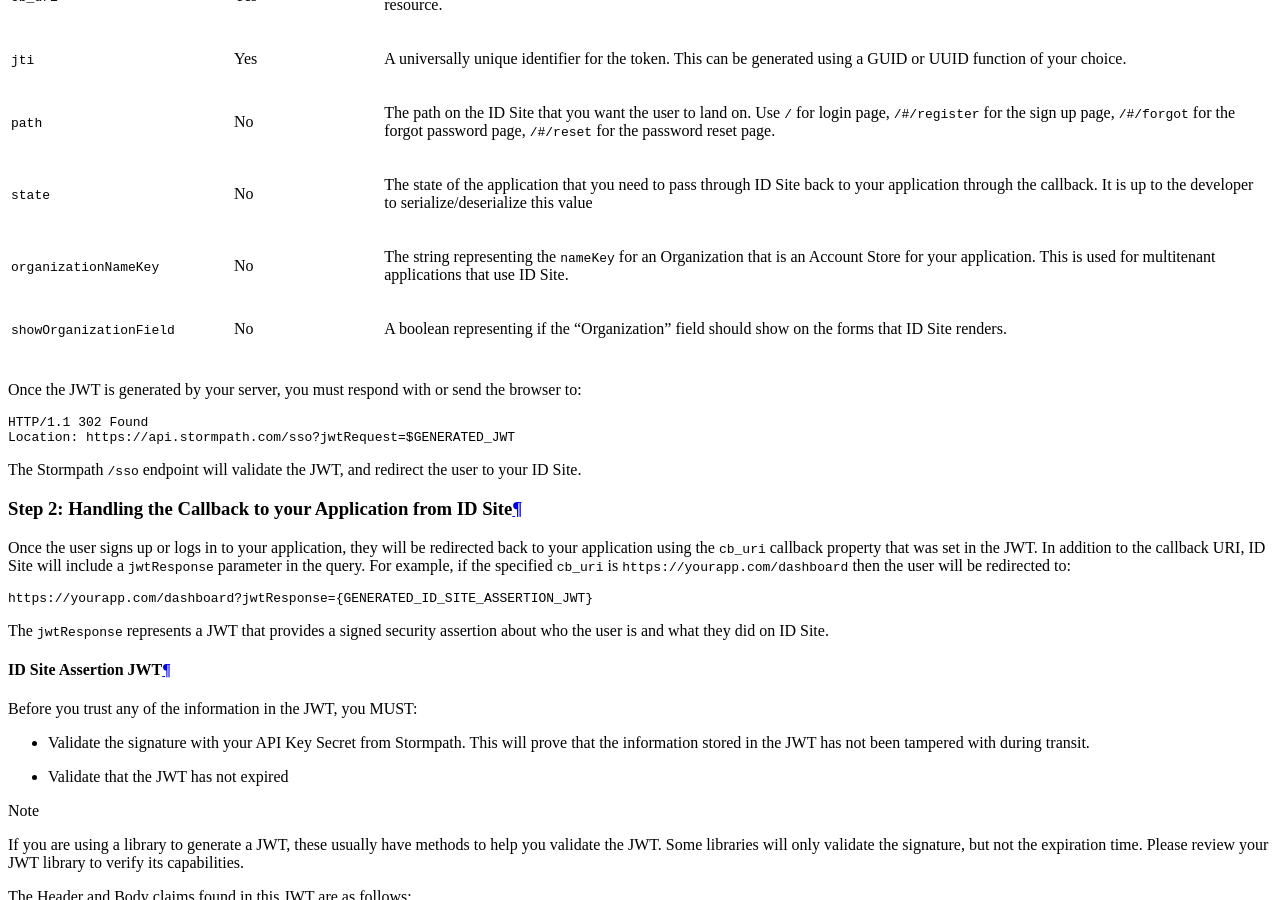
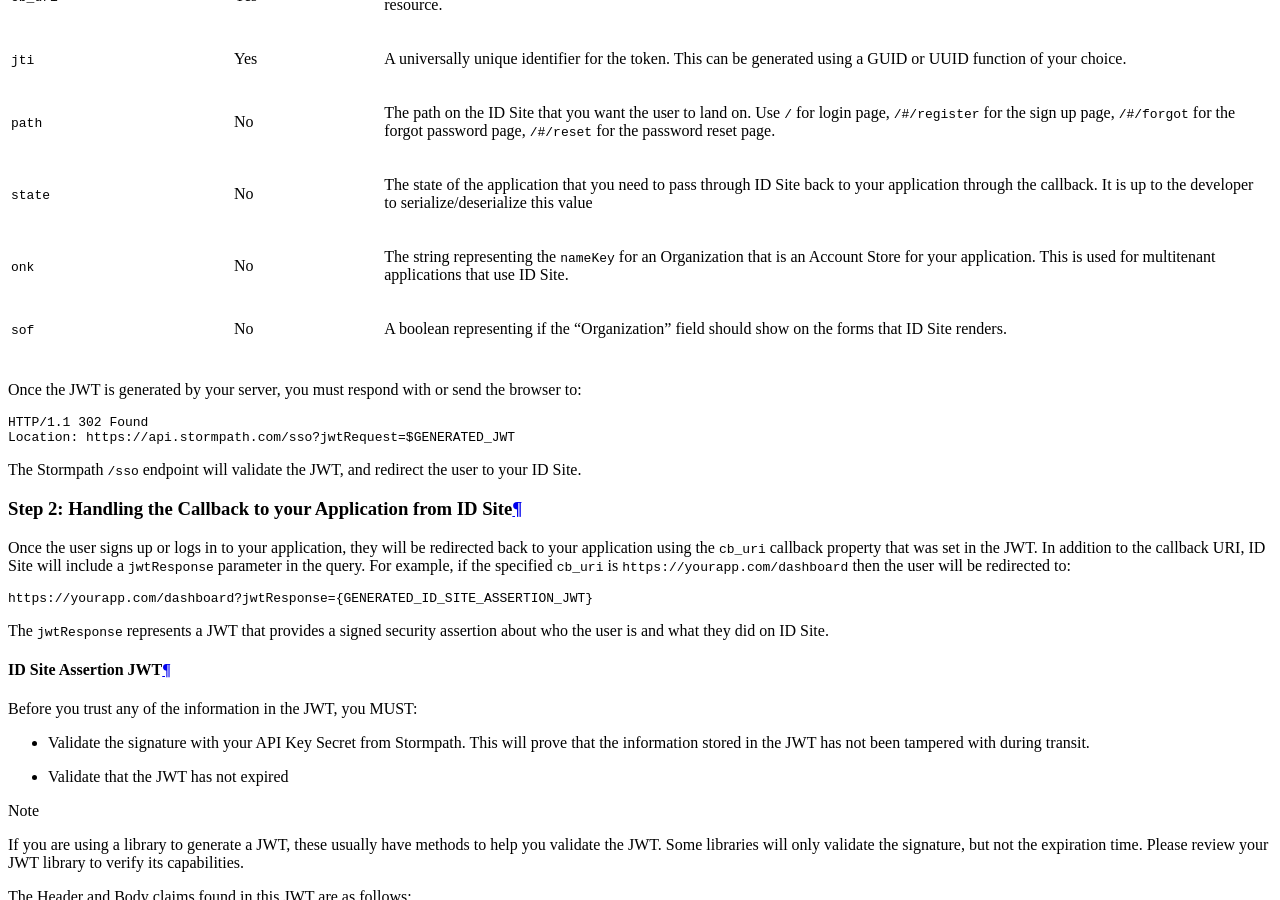
Before and after one commit to stormpath/stormpath-documentation, a Sphinx documentation site: the page built from source/idsite.rst, in a window 1280 px wide and 900 px high, scrolled down 5521 px. Built offline with Sphinx 7.4.7 and the Read the Docs theme 2.0.0, drawn with Linux system fonts in a browser that asks for light colours.

Commit message:
Fixing invalid JWT payload keys.

```diff
--- a/source/idsite.rst
+++ b/source/idsite.rst
@@ -247,11 +247,11 @@ The `claims <https://tools.ietf.org/html/rfc7519#section-4.1>`_ for the JWT body
     - No
     - The state of the application that you need to pass through ID Site back to your application through the callback. It is up to the developer to serialize/deserialize this value
 
-  * - ``organizationNameKey``
+  * - ``onk``
     - No
     - The string representing the ``nameKey`` for an Organization that is an Account Store for your application. This is used for multitenant applications that use ID Site.
 
-  * - ``showOrganizationField``
+  * - ``sof``
     - No
     - A boolean representing if the "Organization" field should show on the forms that ID Site renders.
 
```
